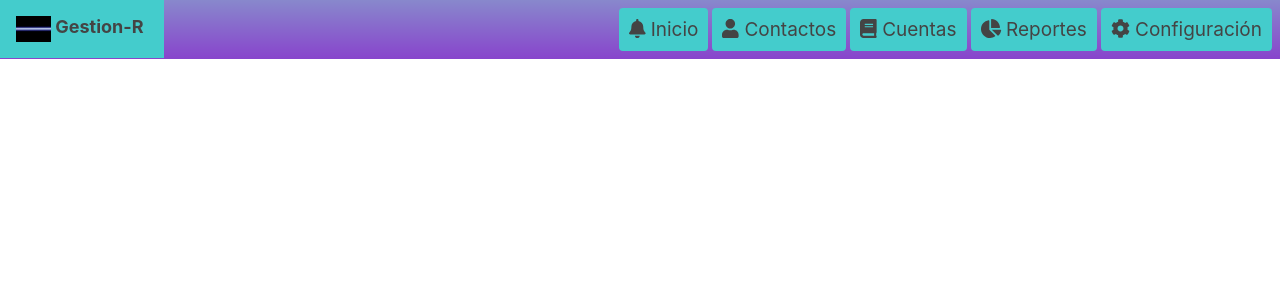
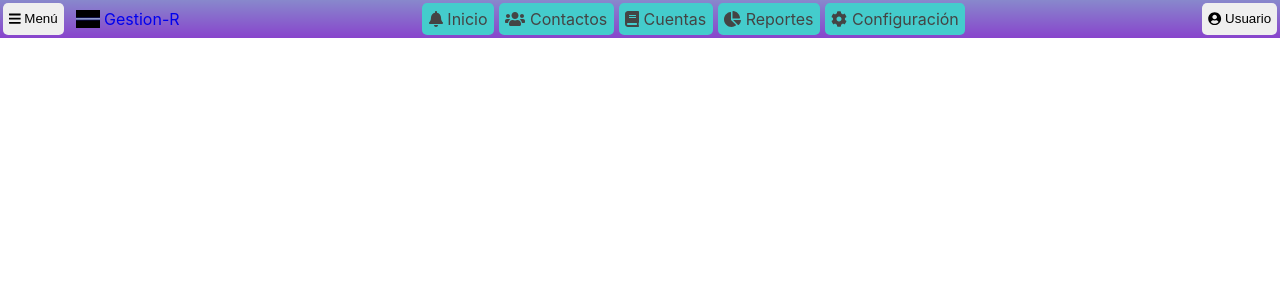
Before and after one commit to gestionar/demogestionar, a React (Create React App) app: page / in a window 1280 px wide. Shown: the top 300 px of the page. Built offline with nearby package versions, Linux system fonts and the light colour scheme.

Commit message:
menu disposición nueva

```diff
--- a/src/App.css
+++ b/src/App.css
@@ -1,67 +1,54 @@
 .App {
-  display: flex;
-  flex-direction: column;
+
 }
 
 .App-header {
-  text-align: center;
+  display: flex;
+  justify-content: space-between;
 }
 
-.App-logo {
+.App-hea-izq {
   display: flex;
-  flex-direction: row;
-  float: left;
+}
+.App-hea-med {
+ display: flex;
+}
+.App-hea-der {
+  display: flex;
+
 }
 
-.App-logo a {
-  font-size: 18px;
-  color:var(--grisoscuro);
-  padding: 16px;
-  font-weight: bold;
+.App-hea-btn {
+  display: flex;
+  align-items: center;
+  border-radius: .4vw;
+  padding: .8vh;
+  margin: .2vw;
   text-decoration: none;
 }
 
-.App-logo a:hover {
-  background-color: var(--cian);
+.App-hea-btn:hover {
+  font-weight: bold;
+  background-image: linear-gradient(var(--test1), var(--test2));
 }
 
-.App-menu {
-  float: right;
-  margin: 6px;
-}
-
-.btn-menu {
-  display: inline-block;
-  text-align: center;
-  padding: 10px;
-  text-decoration: none;
-  border-radius: 4px;
-  font-size: 19px;
-  margin: 2px;
-}
-
-.btn-menu:hover{
-  font-size: 20px;
-  font-weight: bold ;
+button {
+  cursor: pointer;
+  border: none;
 }
 
 
+
 /* Responsive layout */
-@media (max-width: 800px) {
+@media (max-width: 500px) {
   .App-logo {
     display: none;
   }
 }
 
-@media (max-width: 600px) {
-  .App-header {
-    display: flex;
-    flex-direction: column;
-    justify-content: center;
-  }
-  .App-menu {
-    display: flex;
-    flex-direction: column;
+@media (max-width: 900px) {
+  .btn-txt {
+    display: none;
   }
 
 }
--- a/src/App.js
+++ b/src/App.js
@@ -7,23 +7,15 @@ import ContactosPag from './paginas/ContactosPag';
 import ConfigPag from './paginas/ConfigPag';
 
 import { FontAwesomeIcon } from '@fortawesome/react-fontawesome';
-import { faBook, faBell, faUser, faCog, faChartPie } from '@fortawesome/free-solid-svg-icons'
+import { faBook, faBell, faUsers, faCog, faChartPie, faBars, faUserCircle } from '@fortawesome/free-solid-svg-icons';
 
+import { temas } from './modelos/temas';
 import { articulos } from './modelos/articulos';
 import { colores } from './modelos/colores';
 
-const temas = [
-  {tema: "agua", bg1Menu: "cian", bg2Menu: "lila", bgBtn: "verdeazul", clrBtn: "blanco", bgCuerpo: "blanco", clrCuerpo: "grisoscuro"},
-  {tema: "defecto", bg1Menu: "lila", bg2Menu: "violeta", bgBtn: "cian", clrBtn: "grisoscuro", bgCuerpo: "blanco", clrCuerpo: "grisoscuro"},
-  {tema: "claro", bg1Menu: "celesteclaro", bg2Menu: "grisclaro", bgBtn: "rosaclaro", clrBtn: "grisoscuro", bgCuerpo: "amarilloclaro", clrCuerpo: "negro"},
-  {tema: "oliva", bg1Menu: "verde3", bg2Menu: "verde3", bgBtn: "verde3", clrBtn: "blanco1", bgCuerpo: "amarillo1", clrCuerpo: "negro1"},
-  {tema: "oscuro", bg1Menu: "gris", bg2Menu: "grisclaro", bgBtn: "grisoscuro", clrBtn: "amarilloclaro", bgCuerpo: "blanco", clrCuerpo: "bordo"},
-  {tema: "toronja", bg1Menu: "negro", bg2Menu: "grisoscuro", bgBtn: "naranja", clrBtn: "blanco", bgCuerpo: "blanco", clrCuerpo: "negro"},
-]
-
 const menuPpal = [
   {btn: "Inicio", ruta: "/inicio", icono: faBell},
-  {btn: "Contactos", ruta: "/contactos", icono: faUser},
+  {btn: "Contactos", ruta: "/contactos", icono: faUsers},
   {btn: "Cuentas", ruta: "/cuentas", icono: faBook},
   {btn: "Reportes", ruta: "/reportes", icono: faChartPie},
   {btn: "Configuración", ruta: "/configuracion", icono: faCog}
@@ -54,22 +46,29 @@ class App extends Component {
   render () {
     return (
       <div className="App">
-        <header
+        <div
           className="App-header"
-          style={{backgroundImage: `linear-gradient(var(--${this.state.tema.bg1Menu}), var(--${this.state.tema.bg2Menu}))`}}>
+          style={{backgroundImage: `linear-gradient(var(--${this.state.tema.bg1Menu}),
+          var(--${this.state.tema.bg2Menu}))`}}>
 
-          <div className="App-logo" title="a la misma fuente">
-            <a href="http://gestionar.github.io/demogestionar">
-              <img src={logo} alt="logo" width="35px" align="left"></img>
-              &nbsp;Gestion-R&nbsp;
+          <div className="App-hea-izq">
+            <button className="App-hea-btn">
+              <FontAwesomeIcon icon={faBars} /><div className="btn-txt">&nbsp;Menú</div>
+            </button>
+            <a
+              className="App-hea-btn App-logo"
+              title="a la misma fuente"
+              href="http://gestionar.github.io/demogestionar">
+                <img src={logo} alt="logo" width="24vw" align="left" />
+                <div className="btn-txt">&nbsp;Gestion-R</div>
             </a>
           </div>
 
-          <div className="App-menu">
+          <div className="App-hea-med">
             {this.state.menuApp.map((obj, idx)=> (
               <Link
+                className="App-hea-btn"
                 title={`ir a ${obj.btn}`}
-                className="btn-menu"
                 to={obj.ruta}
                 style={{
                   backgroundColor: idx === this.state.menuActivo ? `var(--test2)` : `var(--${this.state.tema.bgBtn})`,
@@ -78,11 +77,17 @@ class App extends Component {
                 onClick={ () =>
                   this.handleMenuActivo(idx)
                 }>
-                <FontAwesomeIcon icon={obj.icono} />&nbsp;{obj.btn}
+                <FontAwesomeIcon icon={obj.icono} /><div className="btn-txt">&nbsp;{obj.btn}</div>
               </Link>
             ))}
           </div>
-        </header>
+
+          <div className="App-hea-der">
+            <button className="App-hea-btn">
+              <FontAwesomeIcon icon={faUserCircle} /><div className="btn-txt">&nbsp;Usuario</div>
+            </button>
+          </div>
+        </div>
 
         <div
           className="App-cuerpo"
--- a/src/index.css
+++ b/src/index.css
@@ -49,8 +49,8 @@ code {
   --blanco1:#F2F2F2;
   --negro1:#0D0D0D;
   --amarillo1:#FFFC99;
-  --test: rgba(222, 88, 44, 0.6);
-  --test2: rgba(211, 210, 208, 0.3);
+  --test1: rgba(212, 212, 212, 0.404);
+  --test2: rgba(255, 255, 255, 0.24);
 }
 
 .fila {
--- /dev/null
+++ b/src/modelos/temas.js
@@ -0,0 +1,8 @@
+export const temas = [
+    {tema: "agua", bg1Menu: "cian", bg2Menu: "lila", bgBtn: "verdeazul", clrBtn: "blanco", bgCuerpo: "blanco", clrCuerpo: "grisoscuro"},
+    {tema: "defecto", bg1Menu: "lila", bg2Menu: "violeta", bgBtn: "cian", clrBtn: "grisoscuro", bgCuerpo: "blanco", clrCuerpo: "grisoscuro"},
+    {tema: "claro", bg1Menu: "celesteclaro", bg2Menu: "grisclaro", bgBtn: "rosaclaro", clrBtn: "grisoscuro", bgCuerpo: "amarilloclaro", clrCuerpo: "negro"},
+    {tema: "oliva", bg1Menu: "verde3", bg2Menu: "verde3", bgBtn: "verde3", clrBtn: "blanco1", bgCuerpo: "amarillo1", clrCuerpo: "negro1"},
+    {tema: "oscuro", bg1Menu: "gris", bg2Menu: "grisclaro", bgBtn: "grisoscuro", clrBtn: "amarilloclaro", bgCuerpo: "blanco", clrCuerpo: "bordo"},
+    {tema: "toronja", bg1Menu: "negro", bg2Menu: "grisoscuro", bgBtn: "naranja", clrBtn: "blanco", bgCuerpo: "blanco", clrCuerpo: "negro"},
+  ]
```
Also changed, not shown: 1 other file (tests, documents, lock files or other folders).
